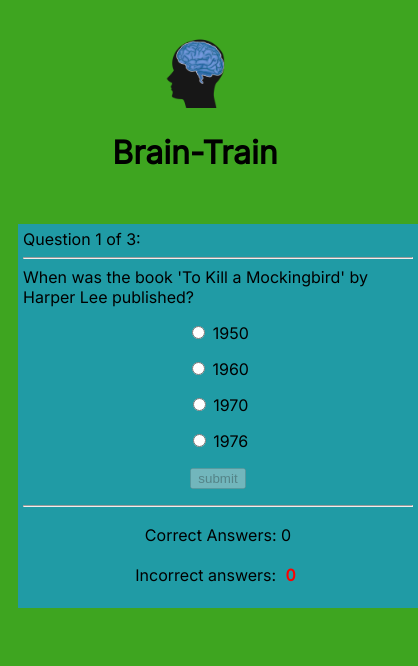
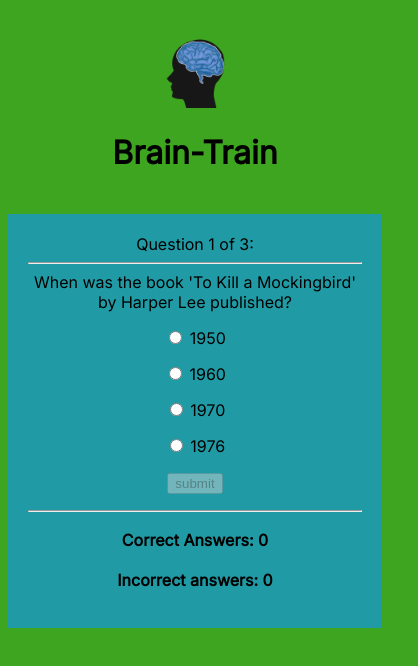
Before and after one commit to Code-Institute-Submissions/Frederikka-Project2, a plain HTML site: page index.html in a window 390 px wide. Both pictures are taken after a click on the button "Begin". Shown: the whole page, 418 px wide, since content can reach past the window. Drawn offline with Linux system fonts and the light colour scheme.

Commit message:
Add final changes to project on css

```diff
--- a/assets/css/style.css
+++ b/assets/css/style.css
@@ -25,7 +25,6 @@ heading {
 .quiz-area {
     background-color: #209BA5;
     box-sizing: border-box;
-    width: 400px;
     text-align: center;
     margin-left: auto;
     margin-right: auto;
@@ -34,15 +33,16 @@ heading {
 }
 
 .question-number-area {
-    text-align: left;
+    text-align: center;
 }
 
 #question-area {
-    text-align: left;
+    text-align: center;
 }
 
 .scores {
     padding: 2px;
+    font-weight: bold;
 }
 
 .scores-area {
@@ -50,17 +50,9 @@ heading {
 }
 
 #score {
-    color: green;
-    font-weight: bold;
     padding: 5px;
 }
 
-#incorrect {
-    color: red;
-    font-weight: bold;
-    padding: 5px;
-
-}
 
 #begin-button {
     font-size: 1.2em;
@@ -68,9 +60,8 @@ heading {
 }
 /* --- Media queries */
 
-@media (max-width: 414px) {
-        .quiz-area {
-            margin: 10px;
-            padding: 5px;
-        }
+@media (min-width: 700px) {
+    .quiz-area {
+        max-width: 50%;
     }
+}
--- a/assets/js/script.js
+++ b/assets/js/script.js
@@ -1,12 +1,11 @@
 /*jshint esversion: 6 */
-const beginScreen = document.querySelector(".begin-screen");
+
 const beginButton = document.getElementById("begin-button");
 const quizArea = document.querySelector(".quiz-area");
 const nextQuestion = document.querySelector(".question-number-area");
 const questionHTML = document.getElementById("question-area");
 const questionFullHTML = document.getElementById("question-area-full");
 const submitButton = document.getElementById("submit");
-const scoresArea = document.querySelector(".scores-area");
 const option1 = document.getElementById("1");
 const option2 = document.getElementById("2");
 const option3 = document.getElementById("3");
@@ -23,6 +22,11 @@ let currentQuestionNumber = 0;
 const totalQuestions = 3;
 let correctAnswers = 0;
 let incorrectAnswers = 0;
+
+
+/*
+https://codepen.io/Coding-Artist/pen/dymPrJa
+credit for the use of the quizarray */
 
 const questionsArray = [
     {
@@ -43,7 +47,7 @@ const questionsArray = [
         options: ["1505", "1605", "1705", "1809"],
         correct: "1605"
     }
-]
+];
 
 beginButton.addEventListener("click", (event) => {
     quizAreaShow();
@@ -70,7 +74,7 @@ beginButton.addEventListener("click", (event) => {
   });
 
   submitButton.addEventListener("click", (event) => {
-    answerText = questionsArray[currentQuestionNumber].options[selectedValue]
+    let answerText = questionsArray[currentQuestionNumber].options[selectedValue];
 
     if (checkAnswer(currentQuestionNumber, answerText))
     {
@@ -90,6 +94,7 @@ beginButton.addEventListener("click", (event) => {
     else
     {
       questionFullHTML.innerHTML = "Well done!";
+
     }
   });
 
@@ -108,19 +113,20 @@ function quizAreaShow() {
   }
 
   function checkAnswer(questionNumber, answerText) {
-    correctAnswer = questionsArray[questionNumber].correct;
-    isCorrect = (answerText == correctAnswer)
-    console.log("Answer: " + answerText + ", Correct Answer: " + correctAnswer + ", Correct? " + isCorrect)
+    let correctAnswer = questionsArray[questionNumber].correct;
+    let isCorrect = (answerText == correctAnswer);
+    console.log("Answer: " + answerText + ", Correct Answer: " + correctAnswer + ", Correct? " + isCorrect);
     return isCorrect;
   }
 
   function loadQuestion(questionNumber) {
+    document.getElementById("myformid").reset();
     questionHTML.innerHTML = questionsArray[questionNumber].question;
     option1.innerHTML = questionsArray[questionNumber].options[0];
     option2.innerHTML = questionsArray[questionNumber].options[1];
     option3.innerHTML = questionsArray[questionNumber].options[2];
     option4.innerHTML = questionsArray[questionNumber].options[3];
-    if (questionNumber < totalQuestions - 1)
+    if (questionNumber <= totalQuestions - 1)
     {
       nextQuestion.innerHTML= "Question " + (questionNumber + 1) + " of " + totalQuestions + ":";
     }
--- a/index.html
+++ b/index.html
@@ -13,7 +13,7 @@
     <title>Document</title>
 </head>
 <body>
-<img id="heading-logo" src="assets/images/—Pngtree—head side cutaway blue brain_4644416.png" alt=""><h1 class="heading">Brain-Train</h1>
+<img id="heading-logo" src="assets/images/braintrainlogo.png" alt="logo for quiz header. Black bust with a blue brain showing inside"><h1 class="heading">Brain-Train</h1>
     <div class="begin-screen">
         <br>
         <button id="begin-button">Begin</button>
@@ -26,7 +26,7 @@
             <div id="question-area">
             </div>
             <div>
-                <form>
+                <form id = "myformid">
                     <p>
                         <input type="radio" name="answer" value="0" id="radio0">
                         <span id="1"></span>
```
Also changed, not shown: assets/images/braintrainlogo.png (renamed from assets/images/—Pngtree—head side cutaway blue brain_4644416.png), 1 other file.
